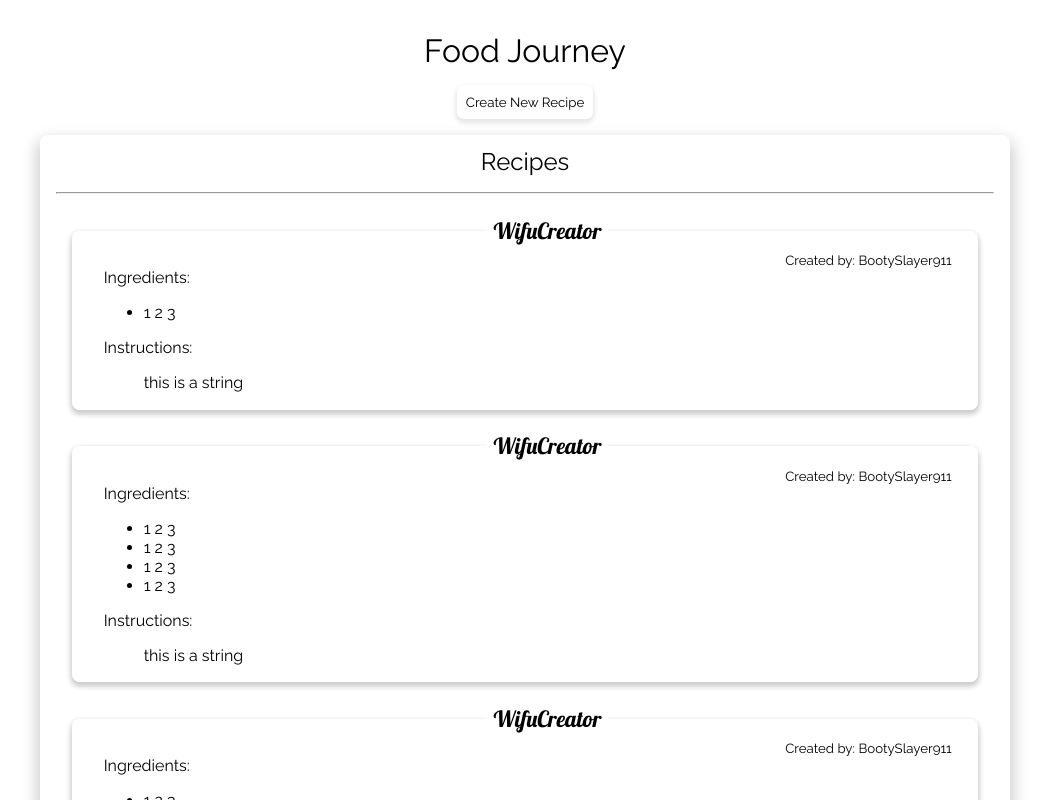
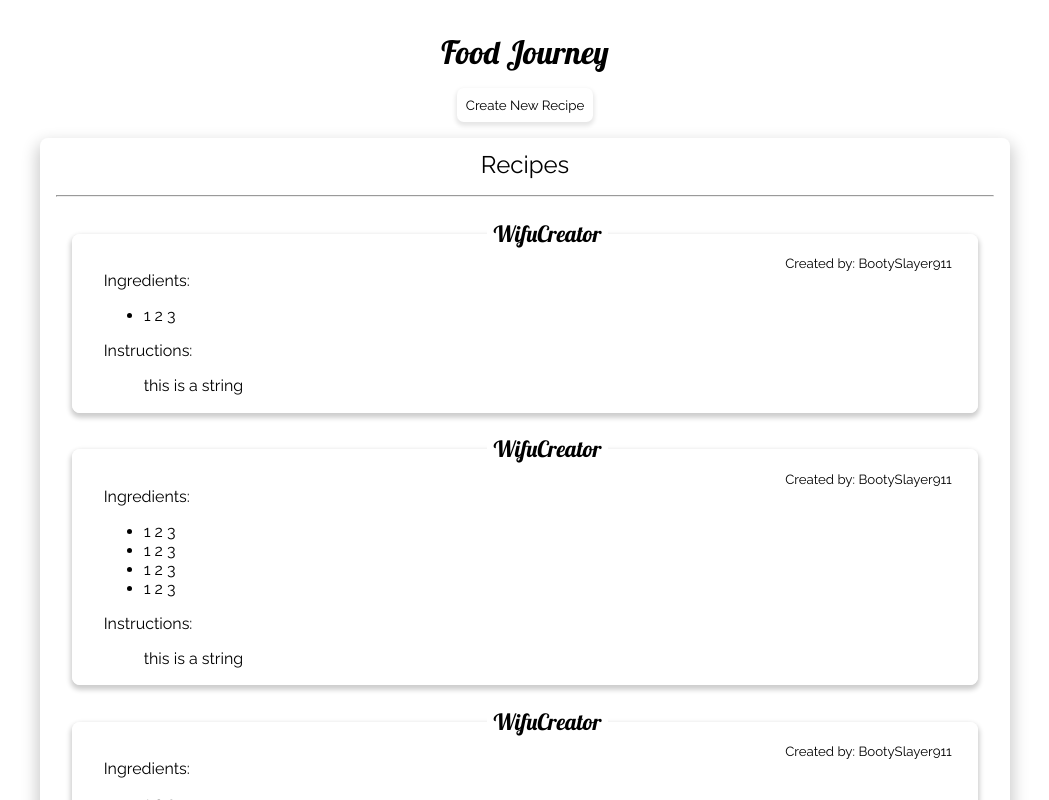
Before and after one commit to ChristopherJPan/food-journey-1, a React app: page / in a window 1280 px wide. Shown: the top 800 px of the page, without its empty margins (115-1164 px from the left). Built offline with nearby package versions, Linux system fonts and the light colour scheme; no server answers.

Commit message:
adjusted title font

```diff
--- a/src/styles.scss
+++ b/src/styles.scss
@@ -9,6 +9,7 @@ h1 {
   grid-row: 1;
   text-align: center;
   margin-top: 1em;
+  font-family: Lobster;
 }
 div#mainContainer {
   display: grid;
```
